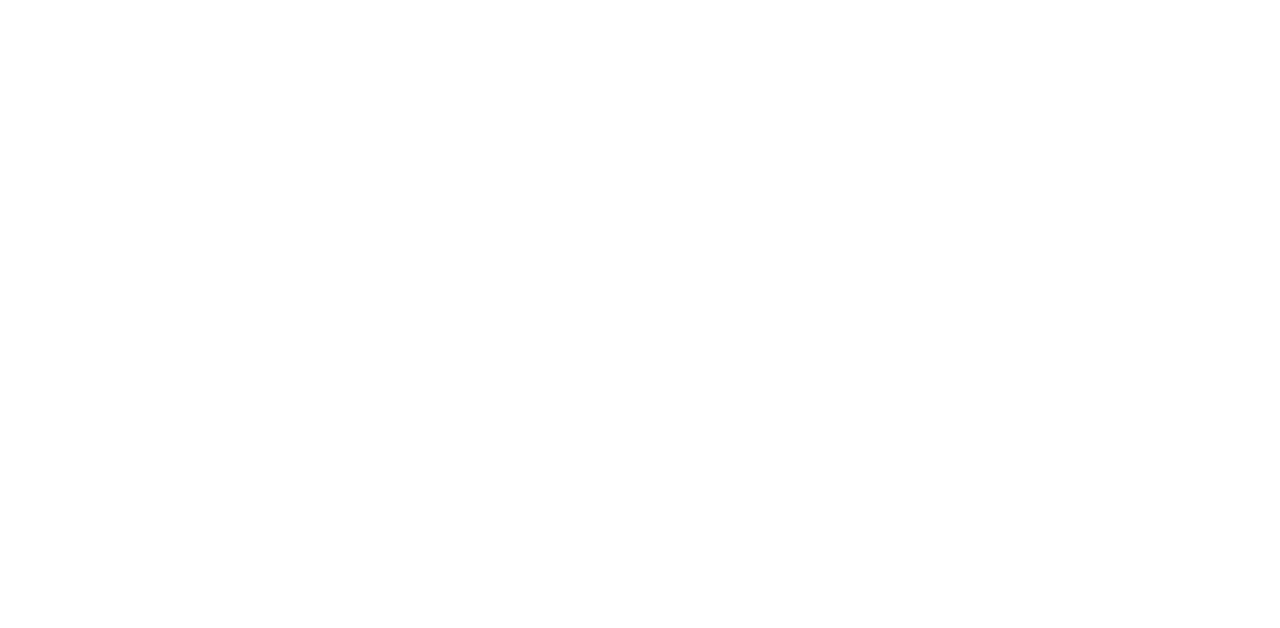
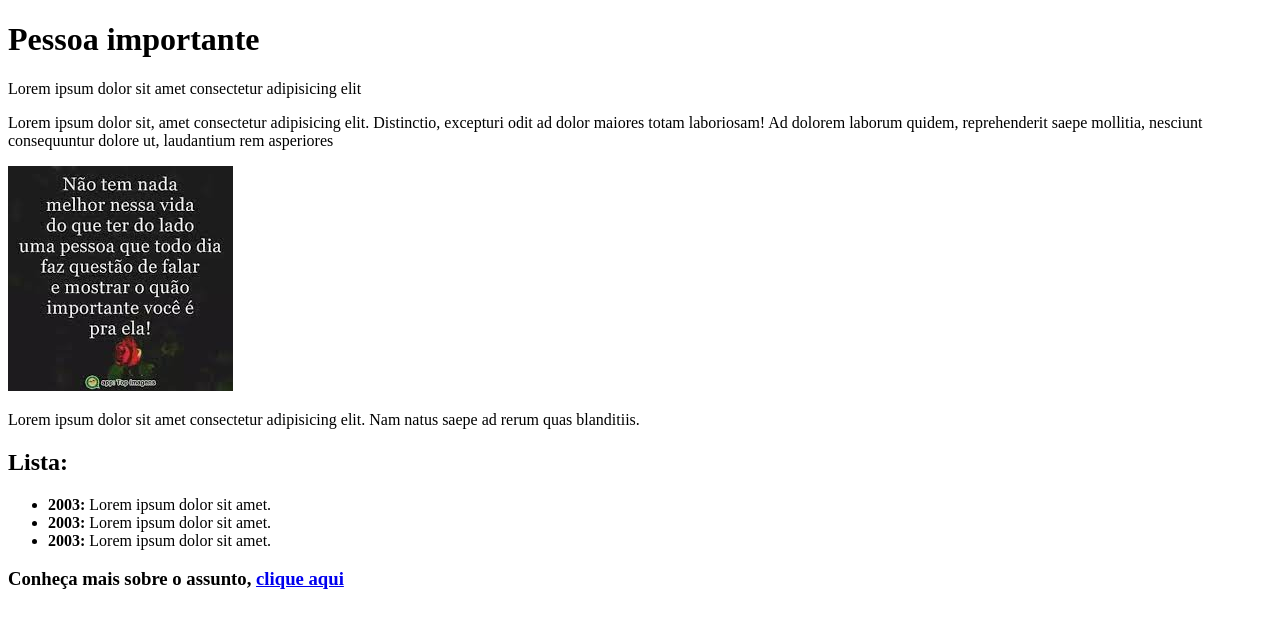
Before and after one commit to airtonbn/projeto_aula_6, a plain HTML site: page index.html in a window 1280 px wide. Drawn offline with Linux system fonts and the light colour scheme.

Commit message:
criado pasta img e texto no html

```diff
--- a/index.html
+++ b/index.html
@@ -1,12 +1,24 @@
 <!DOCTYPE html>
-<html lang="en">
+<html lang="pt-br">
 <head>
     <meta charset="UTF-8">
     <meta http-equiv="X-UA-Compatible" content="IE=edge">
     <meta name="viewport" content="width=device-width, initial-scale=1.0">
-    <title>Aula 6</title>
+    <title>Pessoa importante</title>
 </head>
 <body>
+    <h1>Pessoa importante</h1>
+    <p>Lorem ipsum dolor sit amet consectetur adipisicing elit</p>
+    <p>Lorem ipsum dolor sit, amet consectetur adipisicing elit. Distinctio, excepturi odit ad dolor maiores totam laboriosam! Ad dolorem laborum quidem, reprehenderit saepe mollitia, nesciunt consequuntur dolore ut, laudantium rem asperiores</p>
+    <img src="img/foto.jfif" alt="foto com uma mensagem">
+    <p>Lorem ipsum dolor sit amet consectetur adipisicing elit. Nam natus saepe ad rerum quas blanditiis.</p>
+    <h2>Lista:</h2>
+    <ul>
+        <li> <strong>2003:</strong> Lorem ipsum dolor sit amet.</li>
+        <li> <strong>2003:</strong> Lorem ipsum dolor sit amet.</li>
+        <li> <strong>2003:</strong> Lorem ipsum dolor sit amet.</li>
+    </ul>
+    <h3>Conheça mais sobre o assunto, <a href="https://www.imagensdiarias.com.br/outros/8292-pessoa-importante.html" target="_blank">clique aqui</a> </h3> <!--target é usado para a abrir a página em outra aba-->
 
 </body>
 </html>
```
Also changed, not shown: img/foto.jfif (added).
